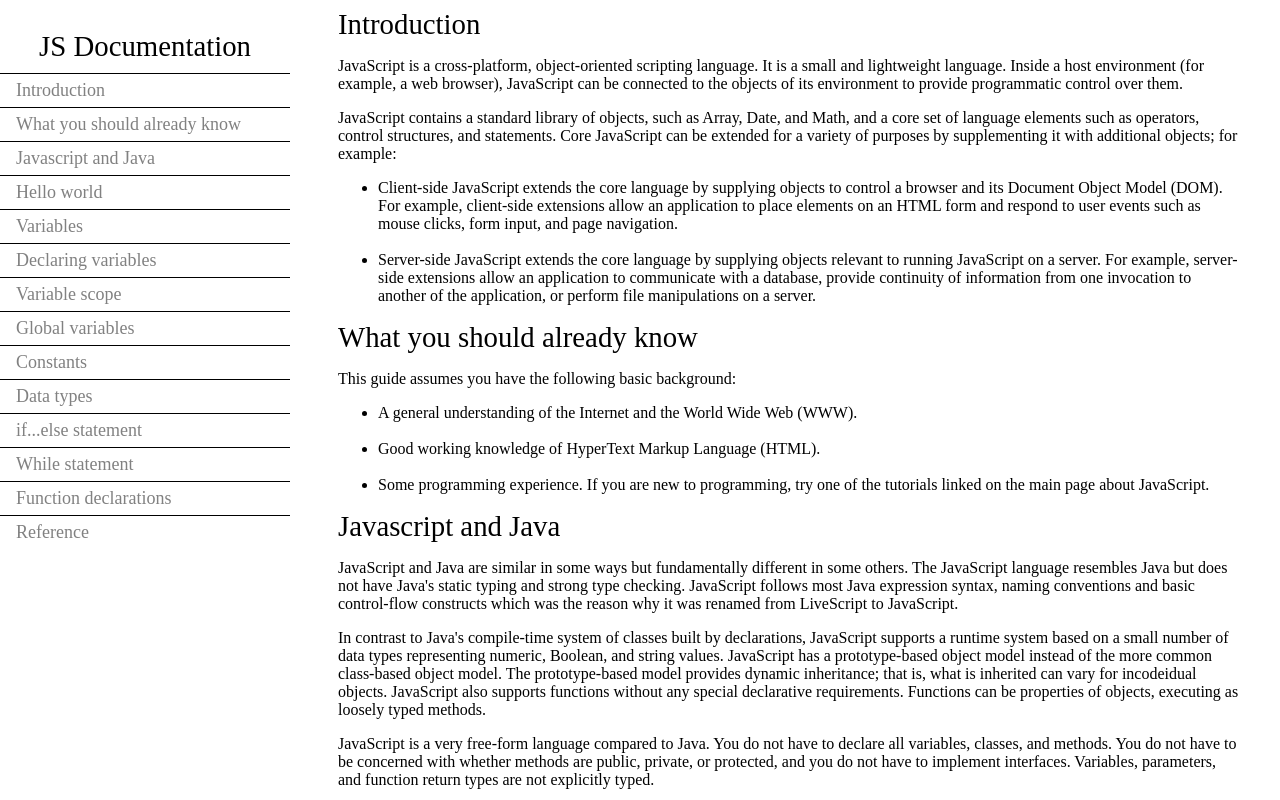
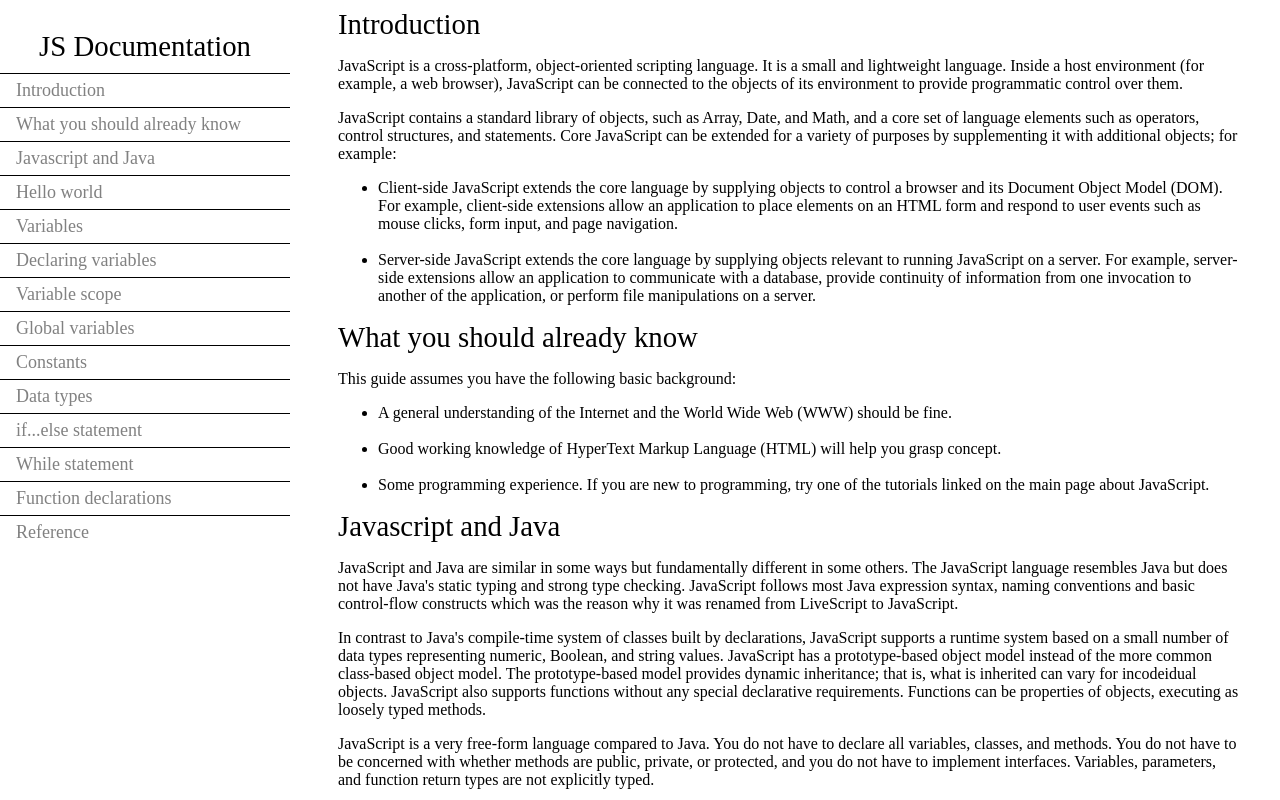
Before and after one commit to yashpatel33/Technical-Document, a plain HTML site: page index.html in a window 1280 px wide. Shown: the top 800 px of the page. Drawn offline with Linux system fonts and the light colour scheme.

Commit message:
Update index.html

```diff
--- a/index.html
+++ b/index.html
@@ -39,8 +39,8 @@
                 <header>What you should already know</header>
                 <p>This guide assumes you have the following basic background:
                     <ul>
-                        <li>A general understanding of the Internet and the World Wide Web (WWW).</li><br/>
-                        <li>Good working knowledge of HyperText Markup Language (HTML).</li><br/>
+                        <li>A general understanding of the Internet and the World Wide Web (WWW) should be fine.</li><br/>
+                        <li>Good working knowledge of HyperText Markup Language (HTML) will help you grasp concept.</li><br/>
                         <li>Some programming experience. If you are new to programming, try one of the tutorials linked on the main page about JavaScript.</li>
                     </ul>
                 </p>
```
